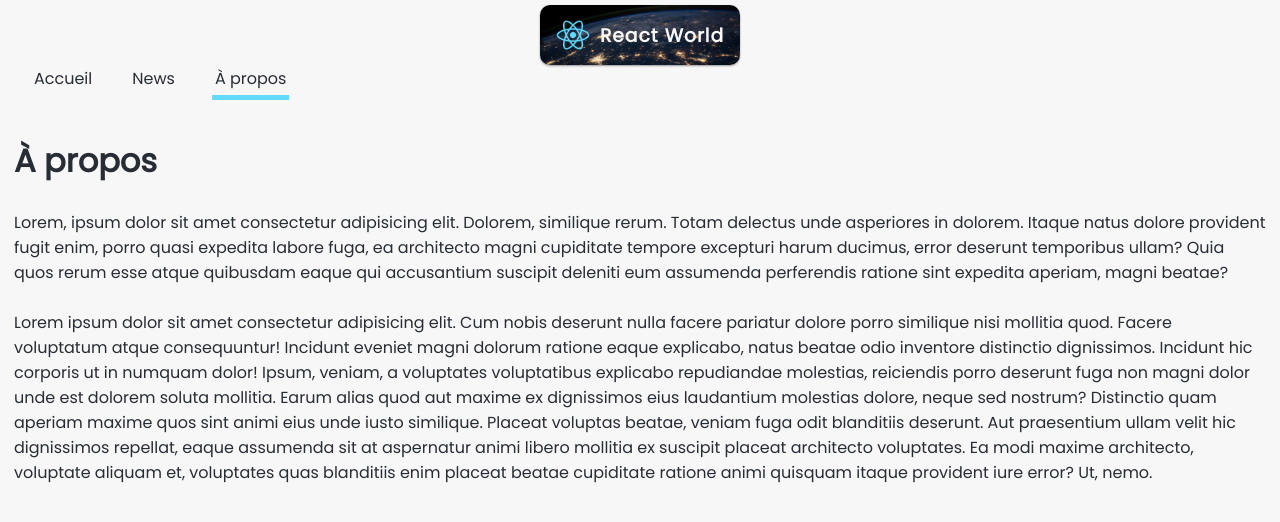
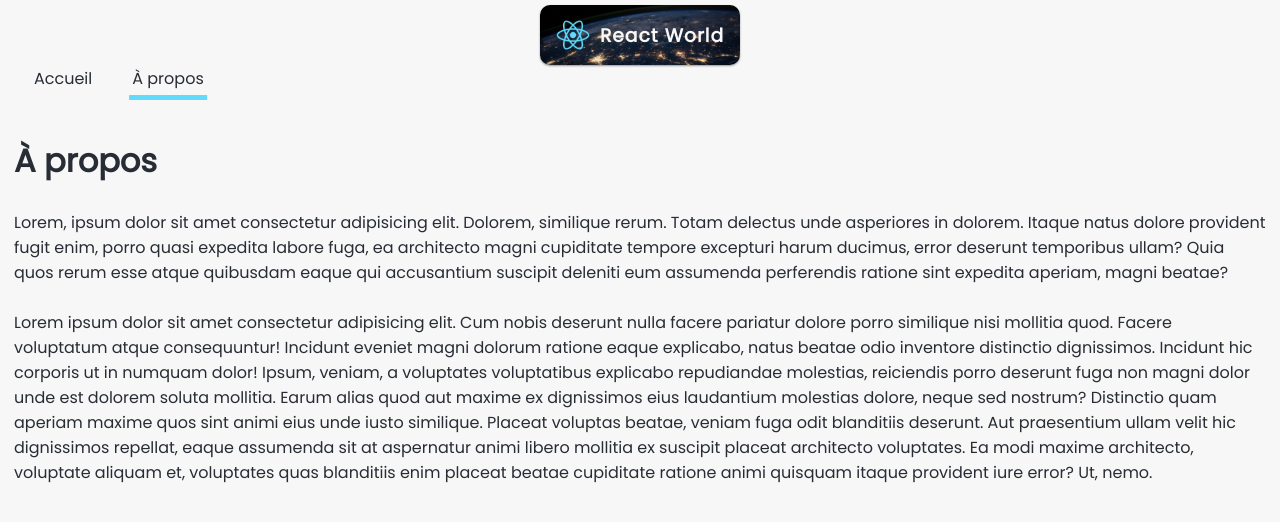
Before and after one commit to JustFS/react-basics, a React (Create React App) app: page /a-propos in a window 1280 px wide. Shown: the top 522 px of the page. Built offline with nearby package versions, Linux system fonts and the light colour scheme.

Commit message:
P2 start

```diff
--- a/package.json
+++ b/package.json
@@ -11,14 +11,14 @@
     "react": "^17.0.1",
     "react-dom": "^17.0.1",
     "react-router-dom": "^5.2.0",
-    "react-scripts": "^2.1.8",
+    "react-scripts": "^4.0.3",
     "web-vitals": "^0.2.4"
   },
   "scripts": {
     "start": "react-scripts start",
     "build": "react-scripts build",
     "test": "react-scripts test",
-    "eject": "react-scripts eject",
+    "eject": "react-scripts eject"
   },
   "eslintConfig": {
     "extends": [
--- a/src/components/Navigation.js
+++ b/src/components/Navigation.js
@@ -7,9 +7,6 @@ const Navigation = () => {
       <NavLink exact to="/" activeClassName="nav-active">
         Accueil
       </NavLink>
-      <NavLink exact to="/news" activeClassName="nav-active">
-        News
-      </NavLink>
       <NavLink exact to="/a-propos" activeClassName="nav-active">
         À propos
       </NavLink>
--- a/src/styles/components/_logo.scss
+++ b/src/styles/components/_logo.scss
@@ -4,7 +4,7 @@
   top: 5px;
   left: 50%;
   transform: translate(-50%);
-  background: url(./../assets/main.jpg) center/cover;
+  background: url(../../assets/main.jpg) center/cover;
   height: 60px;
   width: 200px;
   align-items: center;
```
Also changed, not shown: 2 other files (tests, documents, lock files or other folders).
